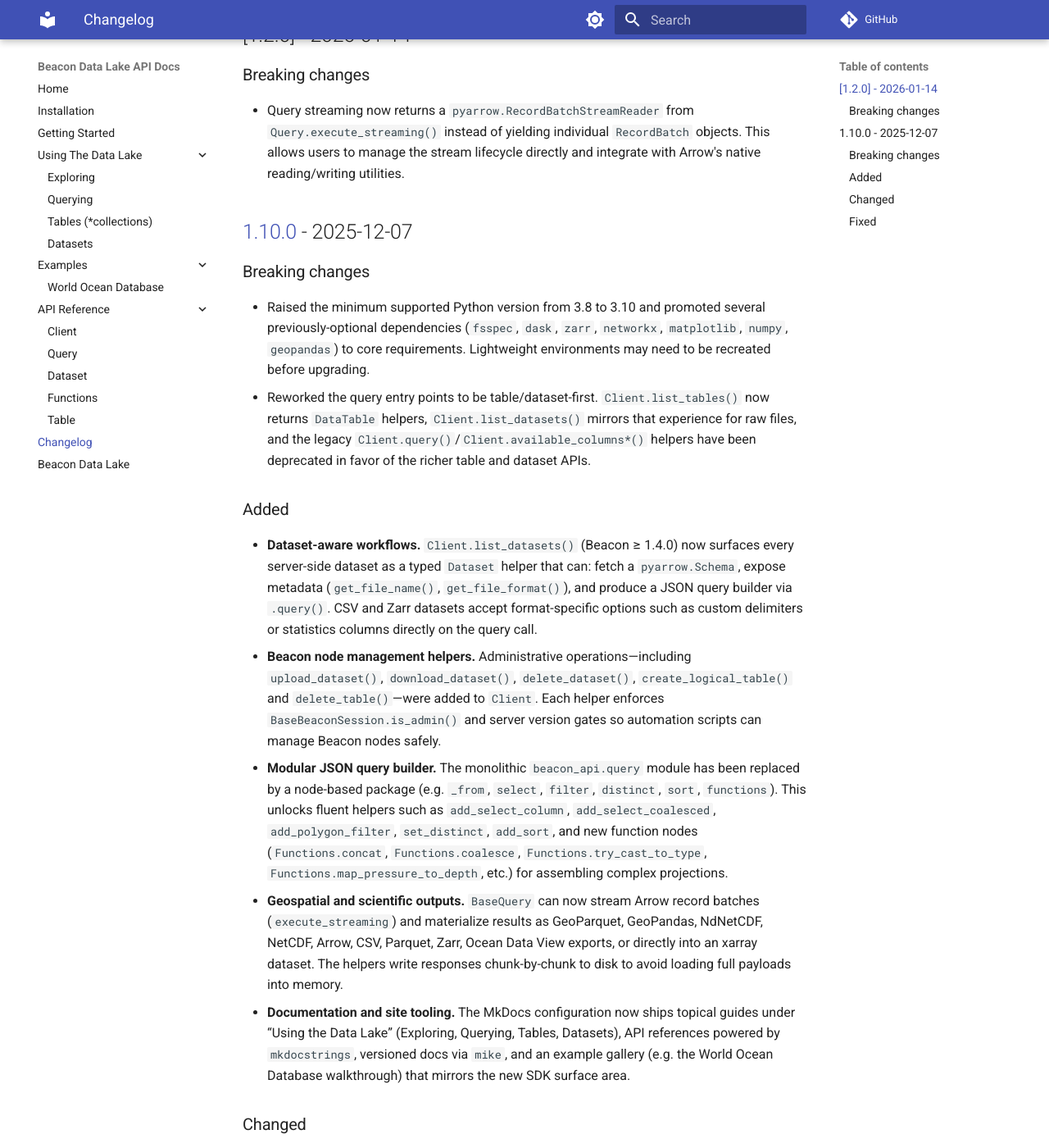
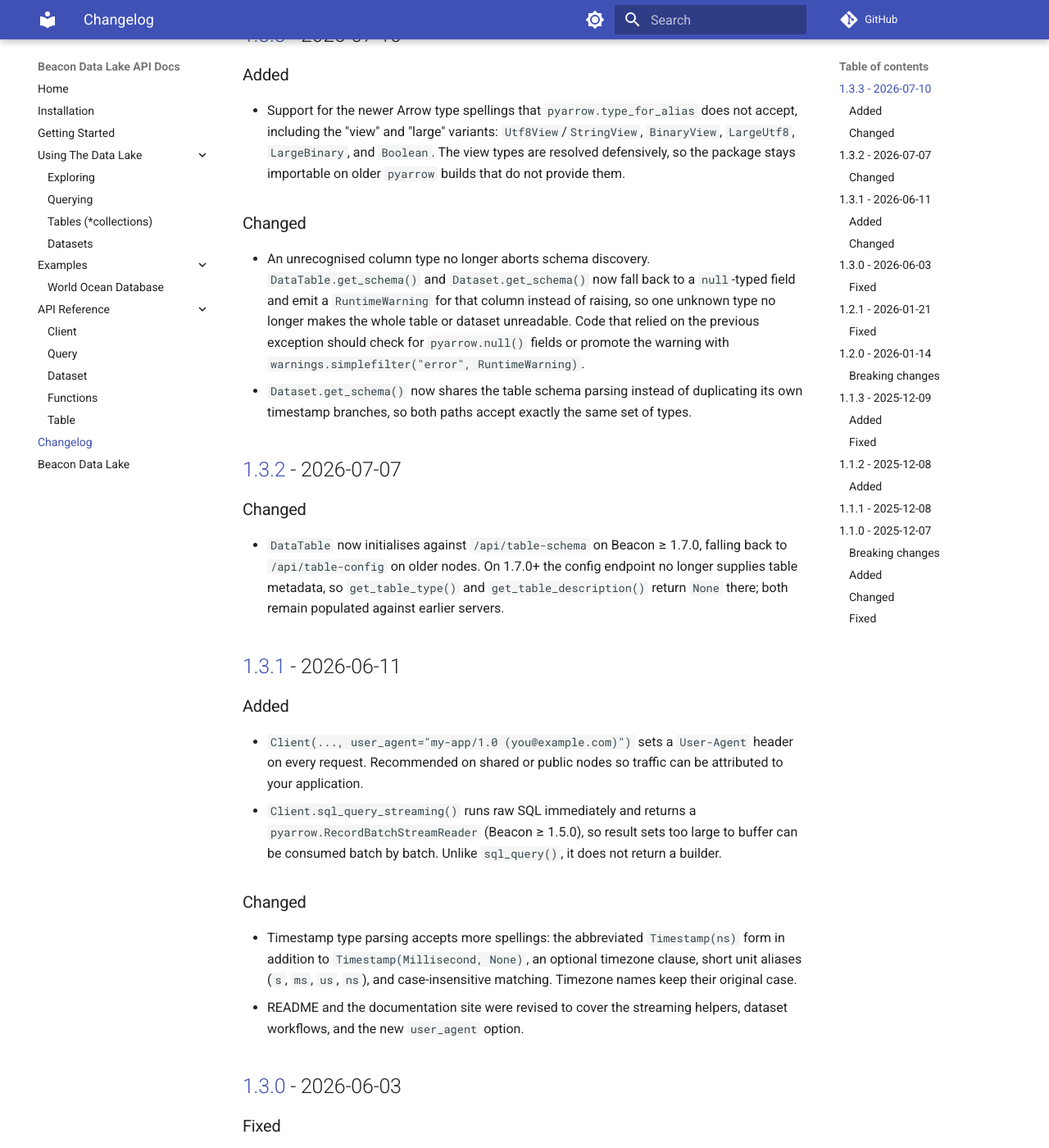
Before and after one commit to maris-development/beacon-py, an MkDocs documentation site: the page built from docs/changelog.md, in a window 1280 px wide and 1400 px high, scrolled down 220 px. Shown: the whole window at 82% size. Built offline with MkDocs 1.6.1 and Material for MkDocs 9.7.7, drawn with Linux system fonts in a browser that asks for light colours; comment, search, counter and statistics services are not loaded; the version menu is left out; some of the changed text lies outside the part shown.

Commit message:
Fix manual releases and backfill the changelog
workflow_dispatch was effectively broken: GITHUB_REF is refs/heads/main
on a manual run, and stripping a "refs/tags/" prefix left it untouched,
so the sed wrote version = "refs/heads/main" into pyproject.toml. Resolve
the version from GITHUB_REF_TYPE instead, add an optional version input
for manual runs, and skip the rewrite entirely when neither is set so the
checked-in version is used. The sed is now anchored to ^version.

Backfill every release documented nowhere: 1.1.1 through 1.1.3, 1.2.1,
and 1.3.0 through 1.3.3. Entries were reconstructed from the diffs rather
than the commit subjects, and the dates match the PyPI upload dates.

Also corrects the 1.1.0 heading, which read 1.10.0 -- a version that was
never released -- and adds the missing compare links.

```diff
--- a/docs/changelog.md
+++ b/docs/changelog.md
@@ -1,6 +1,47 @@
 # Changelog
 
 All notable changes to this project will be documented in this file.
+
+## [1.3.3] - 2026-07-10
+
+### Added
+
+- Support for the newer Arrow type spellings that `pyarrow.type_for_alias` does not accept, including the "view" and "large" variants: `Utf8View`/`StringView`, `BinaryView`, `LargeUtf8`, `LargeBinary`, and `Boolean`. The view types are resolved defensively, so the package stays importable on older `pyarrow` builds that do not provide them.
+
+### Changed
+
+- An unrecognised column type no longer aborts schema discovery. `DataTable.get_schema()` and `Dataset.get_schema()` now fall back to a `null`-typed field and emit a `RuntimeWarning` for that column instead of raising, so one unknown type no longer makes the whole table or dataset unreadable. Code that relied on the previous exception should check for `pyarrow.null()` fields or promote the warning with `warnings.simplefilter("error", RuntimeWarning)`.
+- `Dataset.get_schema()` now shares the table schema parsing instead of duplicating its own timestamp branches, so both paths accept exactly the same set of types.
+
+## [1.3.2] - 2026-07-07
+
+### Changed
+
+- `DataTable` now initialises against `/api/table-schema` on Beacon ≥ 1.7.0, falling back to `/api/table-config` on older nodes. On 1.7.0+ the config endpoint no longer supplies table metadata, so `get_table_type()` and `get_table_description()` return `None` there; both remain populated against earlier servers.
+
+## [1.3.1] - 2026-06-11
+
+### Added
+
+- `Client(..., user_agent="my-app/1.0 (you@example.com)")` sets a `User-Agent` header on every request. Recommended on shared or public nodes so traffic can be attributed to your application.
+- `Client.sql_query_streaming()` runs raw SQL immediately and returns a `pyarrow.RecordBatchStreamReader` (Beacon ≥ 1.5.0), so result sets too large to buffer can be consumed batch by batch. Unlike `sql_query()`, it does not return a builder.
+
+### Changed
+
+- Timestamp type parsing accepts more spellings: the abbreviated `Timestamp(ns)` form in addition to `Timestamp(Millisecond, None)`, an optional timezone clause, short unit aliases (`s`, `ms`, `us`, `ns`), and case-insensitive matching. Timezone names keep their original case.
+- README and the documentation site were revised to cover the streaming helpers, dataset workflows, and the new `user_agent` option.
+
+## [1.3.0] - 2026-06-03
+
+### Fixed
+
+- Arrow schema parsing was reworked to handle the string form Beacon emits since the 1.2.0 schema change — `"Timestamp(Millisecond, None)"` — alongside the original dict form `{"Timestamp": ["Millisecond", None]}`. Timezone-aware timestamps such as `Timestamp(Second, Some("UTC"))` are now mapped to a `pyarrow` timestamp carrying that timezone; previously any string-typed timestamp was passed to `pyarrow` unchanged and timezone-aware ones raised an "Unsupported data type" exception.
+
+## [1.2.1] - 2026-01-21
+
+### Fixed
+
+- `Distinct.to_dict()` wrapped its payload in a redundant `distinct` key, producing a doubly-nested JSON query body that the Beacon Node rejected. The node now emits `on` and `select` at the top level, so `set_distinct()` queries are accepted.
 
 ## [1.2.0] - 2026-01-14
 
@@ -8,7 +49,28 @@
 
 - Query streaming now returns a `pyarrow.RecordBatchStreamReader` from `Query.execute_streaming()` instead of yielding individual `RecordBatch` objects. This allows users to manage the stream lifecycle directly and integrate with Arrow's native reading/writing utilities.
 
-## [1.10.0] - 2025-12-07
+## [1.1.3] - 2025-12-09
+
+### Added
+
+- `JSONQuery.set_limit()` and `JSONQuery.set_offset()` for paging through large result sets; both are emitted as `limit`/`offset` in the JSON query body.
+- `BaseBeaconSession` accepts `proxy_headers` at construction, so custom headers can be supplied when building a session directly rather than through `Client`.
+
+### Fixed
+
+- `SortColumn` emitted lower-cased `asc`/`desc` keys, which the Beacon Node did not recognise. It now emits `Asc`/`Desc`, so `add_sort()` actually orders results.
+
+## [1.1.2] - 2025-12-08
+
+### Added
+
+- Type stubs (`.pyi`) for the public API, so editors and type checkers can surface signatures for `Client`, `DataTable`, `Dataset`, the query nodes, and the session helpers.
+
+## [1.1.1] - 2025-12-08
+
+Re-release of 1.1.0 with no source changes.
+
+## [1.1.0] - 2025-12-07
 
 ### Breaking changes
 
@@ -35,4 +97,13 @@
 - Eliminated runaway memory usage during large exports by switching every file writer to `response.iter_content()` streaming.
 - Hardened dataset/table schema parsing: unsupported Beacon field types now trigger explicit exceptions, while timestamp formats are automatically mapped to the correct `pyarrow` timestamp resolution.
 
-[1.10.0]: https://github.com/maris-development/beacon-py/compare/v1.0.8...release/1.1.0
+[1.3.3]: https://github.com/maris-development/beacon-py/compare/1.3.2...1.3.3
+[1.3.2]: https://github.com/maris-development/beacon-py/compare/1.3.1...1.3.2
+[1.3.1]: https://github.com/maris-development/beacon-py/compare/1.3.0...1.3.1
+[1.3.0]: https://github.com/maris-development/beacon-py/compare/v1.2.1...1.3.0
+[1.2.1]: https://github.com/maris-development/beacon-py/compare/v1.2.0...v1.2.1
+[1.2.0]: https://github.com/maris-development/beacon-py/compare/v1.1.3...v1.2.0
+[1.1.3]: https://github.com/maris-development/beacon-py/compare/v1.1.2...v1.1.3
+[1.1.2]: https://github.com/maris-development/beacon-py/compare/v1.1.1...v1.1.2
+[1.1.1]: https://github.com/maris-development/beacon-py/compare/v1.1.0...v1.1.1
+[1.1.0]: https://github.com/maris-development/beacon-py/compare/v1.0.8...v1.1.0
```
Also changed, not shown: 1 other file.
